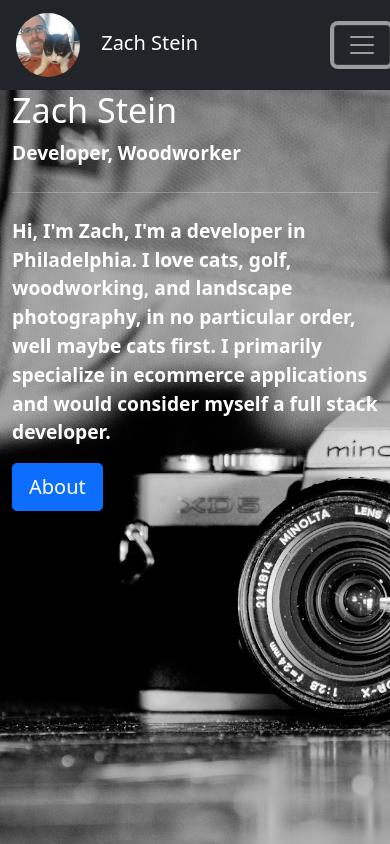
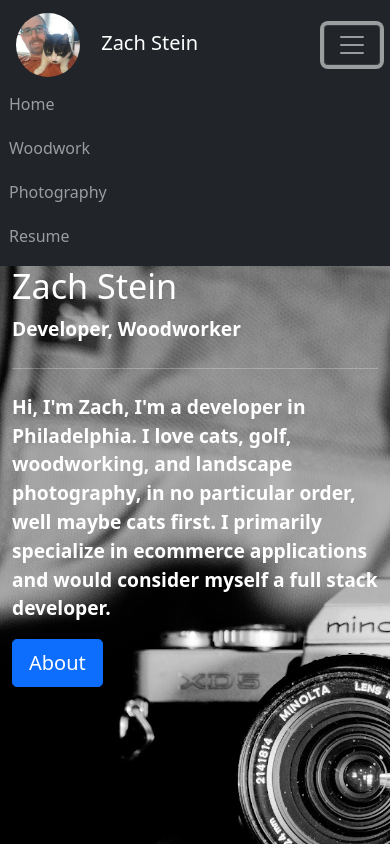
Before and after one commit to snoop0x7b/website, an Angular app: page / in a window 390 px wide. Both pictures are taken after a click on the button "Toggle navigation". Shown: the top 844 px of the page. Built offline with nearby package versions, Linux system fonts and the light colour scheme.

Commit message:
Fix mobile navigation

```diff
--- a/angular.json
+++ b/angular.json
@@ -1,5 +1,8 @@
 {
   "$schema": "./node_modules/@angular/cli/lib/config/schema.json",
+  "cli": {
+    "analytics": "7a9d18ea-d8b7-4636-b686-cbea9b0a0e77"
+  },
   "version": 1,
   "newProjectRoot": "projects",
   "projects": {
--- a/src/app/header/header.component.css
+++ b/src/app/header/header.component.css
@@ -10,3 +10,7 @@
   margin-left: 16px;
   margin-right: 16px;
 }
+
+.navbar-toggler {
+  margin-right: 10px;
+}
--- a/src/app/header/header.component.html
+++ b/src/app/header/header.component.html
@@ -3,23 +3,24 @@
     <img id="logo" src="/assets/images/cat-selfy.jpg" />
     Zach Stein
   </a>
-  <button class="navbar-toggler" type="button" data-toggle="collapse" data-target="#navbarCollapse" aria-controls="navbarCollapse"
-          aria-expanded="false" aria-label="Toggle navigation">
+  <button class="navbar-toggler" type="button" data-target="#navbar" aria-controls="navbar"
+          aria-expanded="false" aria-label="Toggle navigation"
+          (click)="isNavbarCollapsed = !isNavbarCollapsed">
     <span class="navbar-toggler-icon"></span>
   </button>
-  <div class="collapse navbar-collapse" id="navbarCollapse">
-    <ul class="navbar-nav mr-auto">
+  <div [ngbCollapse]="isNavbarCollapsed" class="navbar-collapse collapse" id="navbar">
+    <ul class="navbar-nav">
       <li class="nav-item">
-        <a class="nav-link" routerLink="/home">Home</a>
+        <a class="nav-link" [routerLink]="['/']">Home</a>
       </li>
       <li class="nav-item">
-        <a class="nav-link" routerLink="/woodwork">Woodwork</a>
+        <a class="nav-link" [routerLink]="['/woodwork']">Woodwork</a>
       </li>
       <li class="nav-item">
-        <a class="nav-link" routerLink="/photography">Photography</a>
+        <a class="nav-link" [routerLink]="['/photography']">Photography</a>
       </li>
       <li class="nav-item">
-        <a class="nav-link" routerLink="/resume">Resume</a>
+        <a class="nav-link" [routerLink]="['/resume']">Resume</a>
       </li>
     </ul>
   </div>
--- a/src/app/header/header.component.ts
+++ b/src/app/header/header.component.ts
@@ -7,6 +7,8 @@ import { Component, OnInit } from '@angular/core';
 })
 export class HeaderComponent implements OnInit {
 
+  isNavbarCollapsed=true;
+
   constructor() { }
 
   ngOnInit(): void {
```
